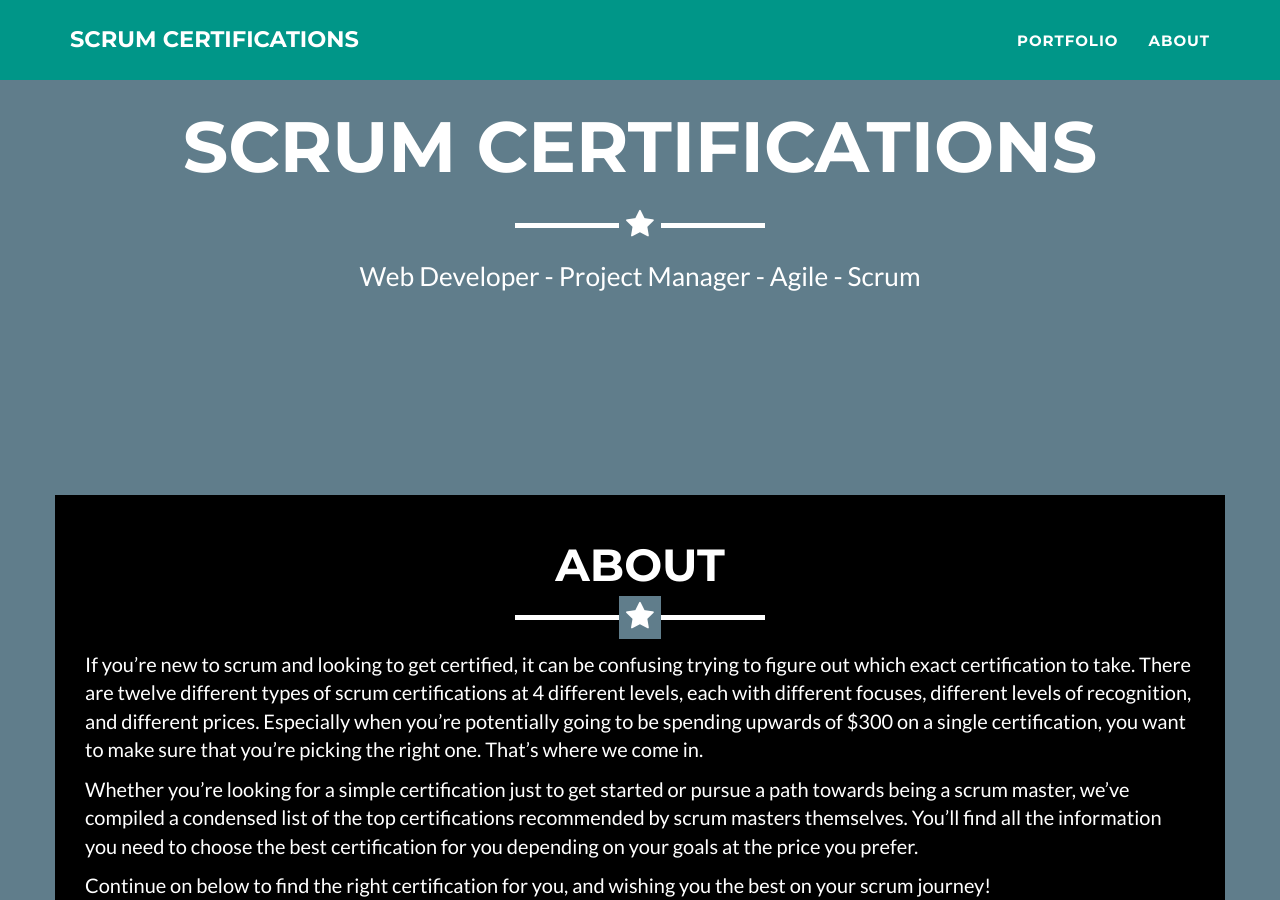
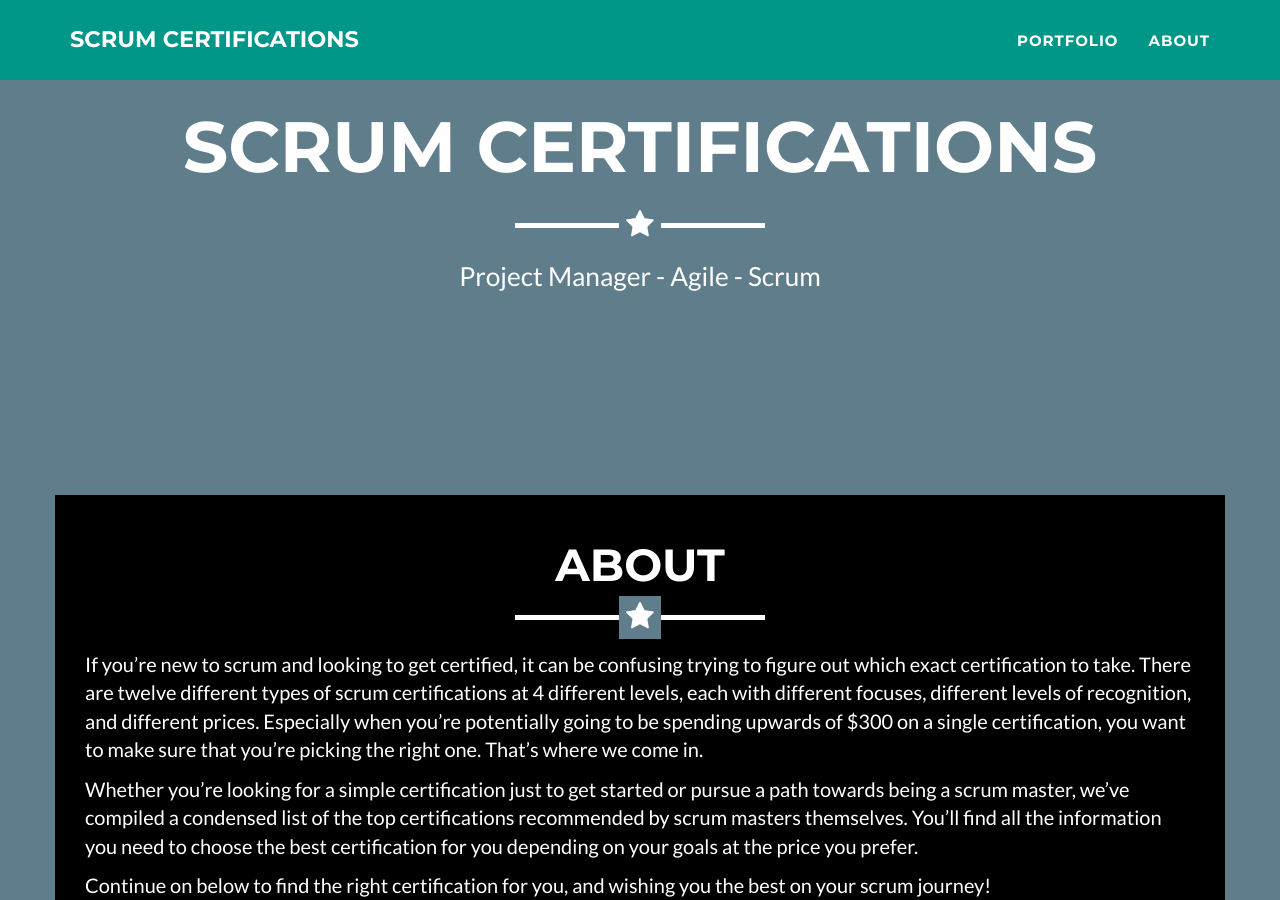
Before and after one commit to sali210/scrum-certsite, a Jekyll site: the page built from _posts/2014-07-18-project-1.markdown, in a window 1280 px wide and 900 px high, scrolled down 564 px. Built offline with Jekyll 4.4.1, drawn with Linux system fonts in a browser that asks for light colours; some of the changed text lies outside the part shown.

Commit message:
changed the certi infors

```diff
--- a/_config.yml
+++ b/_config.yml
@@ -4,7 +4,7 @@ email: sali21@ggc.edu
 url: https://github.com/sali210/scrum-certsite
 description: "This website is made to help students find the right scrum certifications"
 keywords: "scrum, GGC, certifications"
-skills: "Web Developer - Project Manager - Agile - Scrum"
+skills: "Project Manager - Agile - Scrum"
 meta_author: Ali Sandy
 
 # Google webmaster tools
@@ -34,8 +34,8 @@ color:
 footer:
   copyright: Sandy Ali
   location: Atlanta, Georgia
-  social: GGC
-  credits: ITEC 4400
+  date: 06-01-2020
+  credits: Scrum.org
 
 
 
--- a/_includes/portfolio_grid.html
+++ b/_includes/portfolio_grid.html
@@ -23,7 +23,7 @@
                             <div><span class="jobs">{{ post.jobs }}</span></div>
                         </a>
                         <br/>
-                        <a class="details" href="{{ post.link }}">{{ post.linktext }}</a>
+                        <a class="details" href="{{ post.link }}" target="_blank">{{ post.linktext }}</a>
                     </div>
                 {% endfor %}
             </div>
```
Also changed, not shown: 1 other file.
